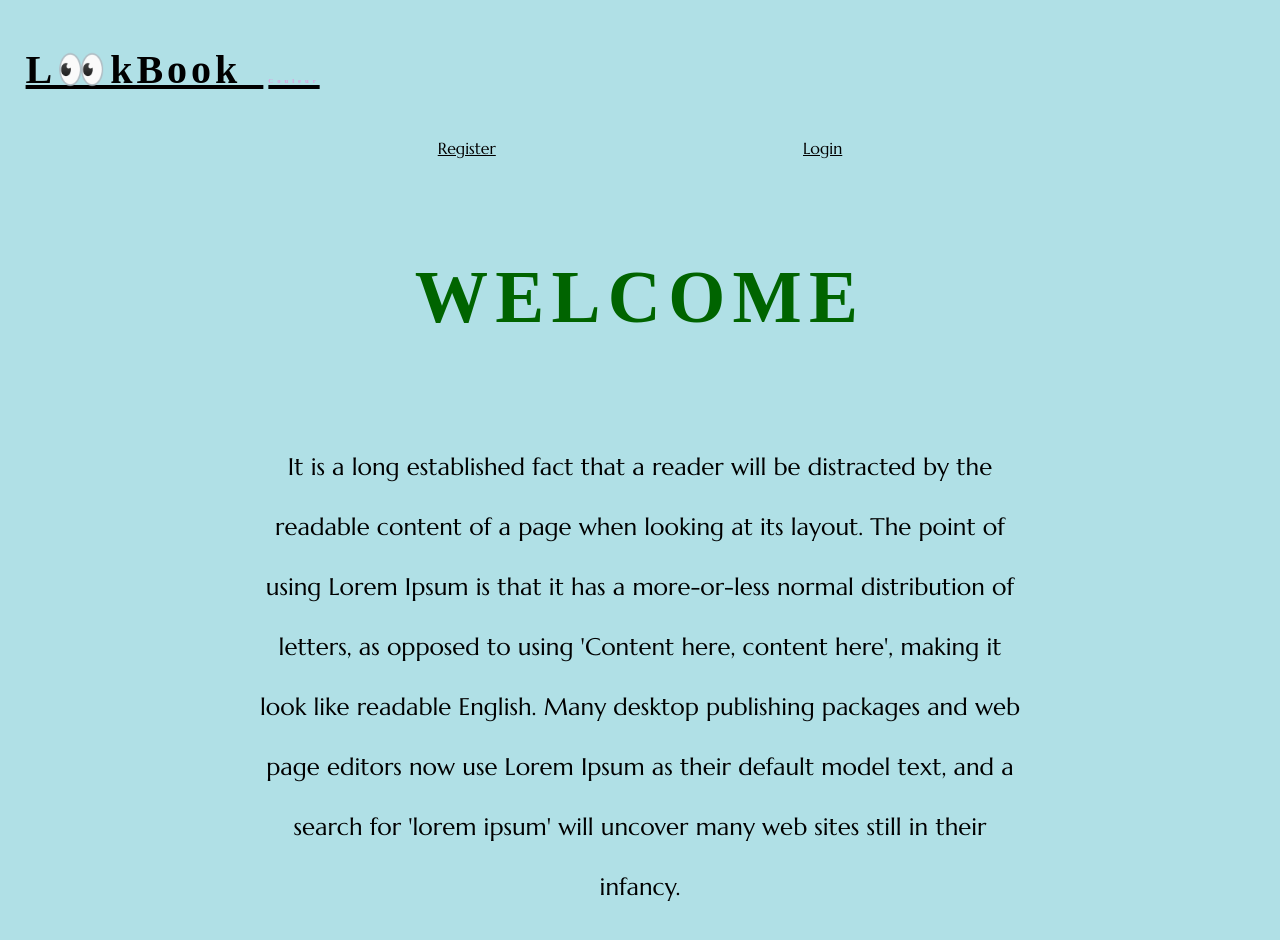
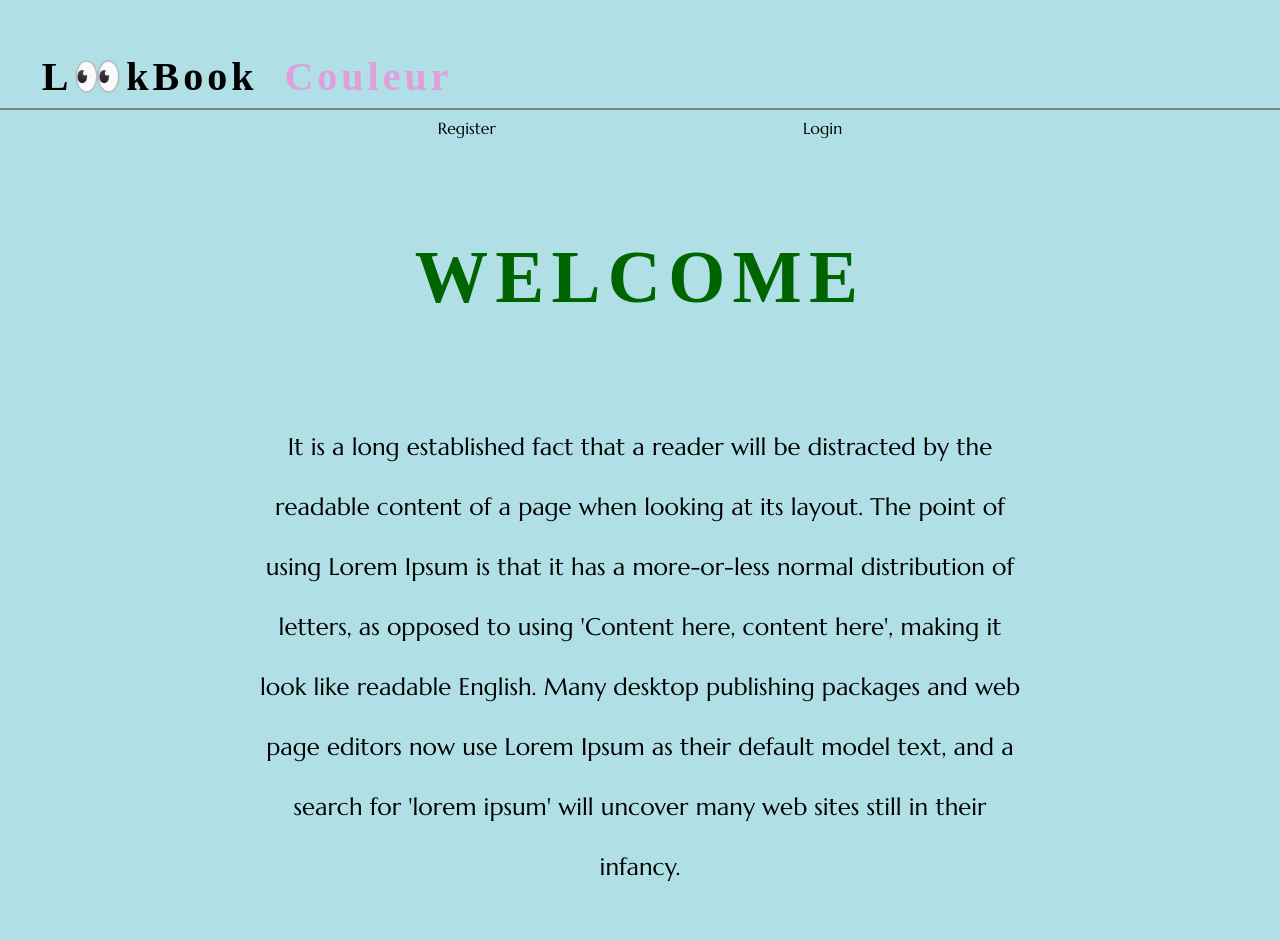
Before and after one commit to sierramoore/react-lookbook-couleur, a React (Create React App) app in the folder react-lookbook-couleur/: page / in a window 1280 px wide. Shown: the top 940 px of the page. Built offline with nearby package versions, Linux system fonts and the light colour scheme; a web font is replaced by a local one.

Commit message:
fixed logo and workin on navigation

```diff
--- a/react-lookbook-couleur/src/App.js
+++ b/react-lookbook-couleur/src/App.js
@@ -1,6 +1,6 @@
 import React, { Component } from 'react';
 import request from 'superagent';
-import './App.css';
+import './LoginRegister.css';
 import Register from "./Register";
 import Profile from "./Profile";
 import Login from "./Login";
@@ -151,15 +151,16 @@ class App extends Component {
             <div>
                 <header>
                     <link href="https://fonts.googleapis.com/css?family=Londrina+Outline|Londrina+Shadow|Londrina+Solid|Marcellus|Londrina+Sketch" rel="stylesheet"/>
-                        <a onClick={this.goHome}><h1 id="logo" style={{width: '50%', margin: '2%'}}>L👀kBook <span id="logo-color">Couleur</span></h1></a>
 
                         {this.state.show_profile || this.state.show_edit || this.state.show_new_look === true ?
-                            <nav>
+                            <nav className="heading">
+                               <h1 onClick={this.goHome} id="logo" style={{width: '35%'}}>L👀kBook <span id="logo-color">Couleur</span></h1><hr/>
                                 <a>Search</a>
                                 <a onClick={this.showNewLook}>Add New Look </a>
                                 {this.state.show_edit || this.state.show_new_look === true ? <a onClick={this.backToProfile}>Back to Profile</a> : <a onClick={this.showEditor}>Edit Profile</a> }
                                 </nav> :
-                            <nav>
+                            <nav className="heading">
+                                <a onClick={this.goHome}><h1 id="logo" style={{width: '35%'}}>L👀kBook <span id="logo-color">Couleur</span></h1></a><hr/>
                                 <a onClick={this.showRegister}>Register</a>
                                 <a onClick={this.showLogin}>Login</a>
                             </nav>}
--- a/react-lookbook-couleur/src/LoginRegister.css
+++ b/react-lookbook-couleur/src/LoginRegister.css
@@ -28,6 +28,12 @@ a{
     margin: 12%;
     text-decoration: underline;
 }
+.heading a{
+    text-decoration: none;
+}
+.heading a:hover{
+    color: plum;
+}
 p{
     font-family: 'Marcellus', serif;
     width: 60%;
@@ -53,7 +59,7 @@ h1{
     word-spacing: .2em;
     letter-spacing: .1em;
     font-size: 35pt;
-
+    text-align: center !important;
 }
 h4{
     font-family: 'Londrina Solid', cursive;
@@ -84,7 +90,7 @@ h3:hover {
 }
 hr{
     border: 1px solid grey;
-    margin-top: -15px;
+    margin-top: -45px;
     margin-left: -6%;
 }
 .colors div{
@@ -106,14 +112,16 @@ hr{
 #logo{
     font-family: 'Londrina Shadow', cursive;
     text-align: left;
-    margin-left: 2%;
+    /*margin-left: 2%;*/
     word-spacing: .2em;
     letter-spacing: .1em;
     font-size: 30pt;
+    text-decoration: transparent;
 }
 #logo-color{
     font-family: 'Londrina Solid', cursive;
     color: plum;
+    font-size: 30pt;
 }
 footer{
     position: fixed;
```
